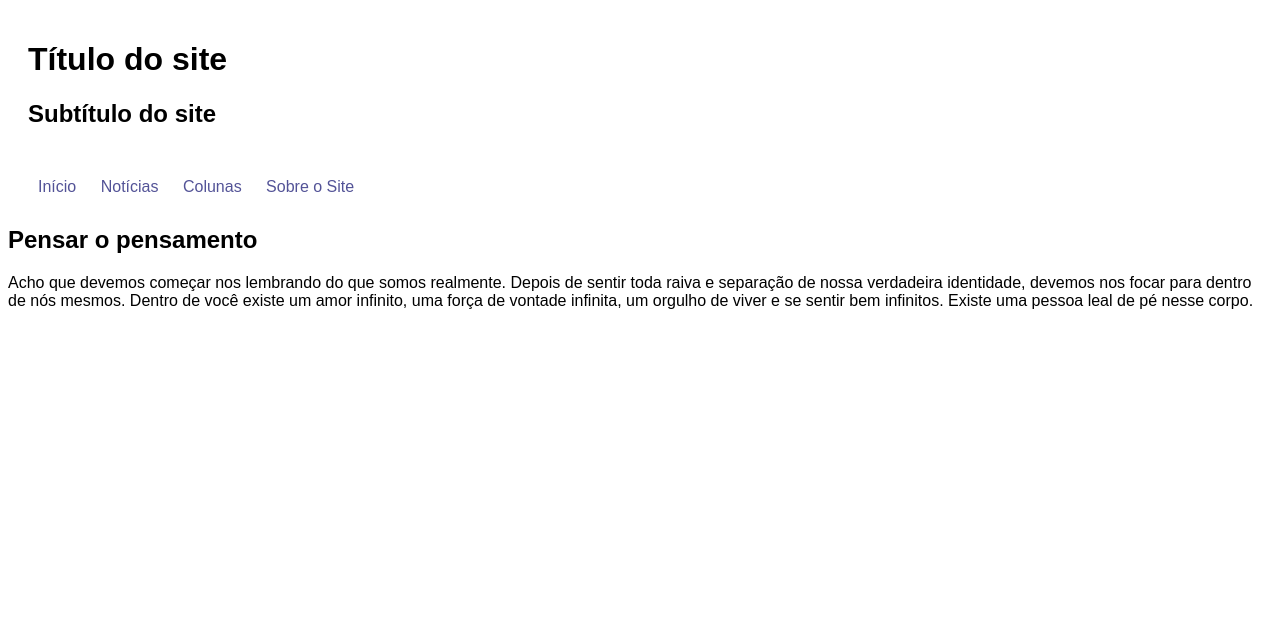
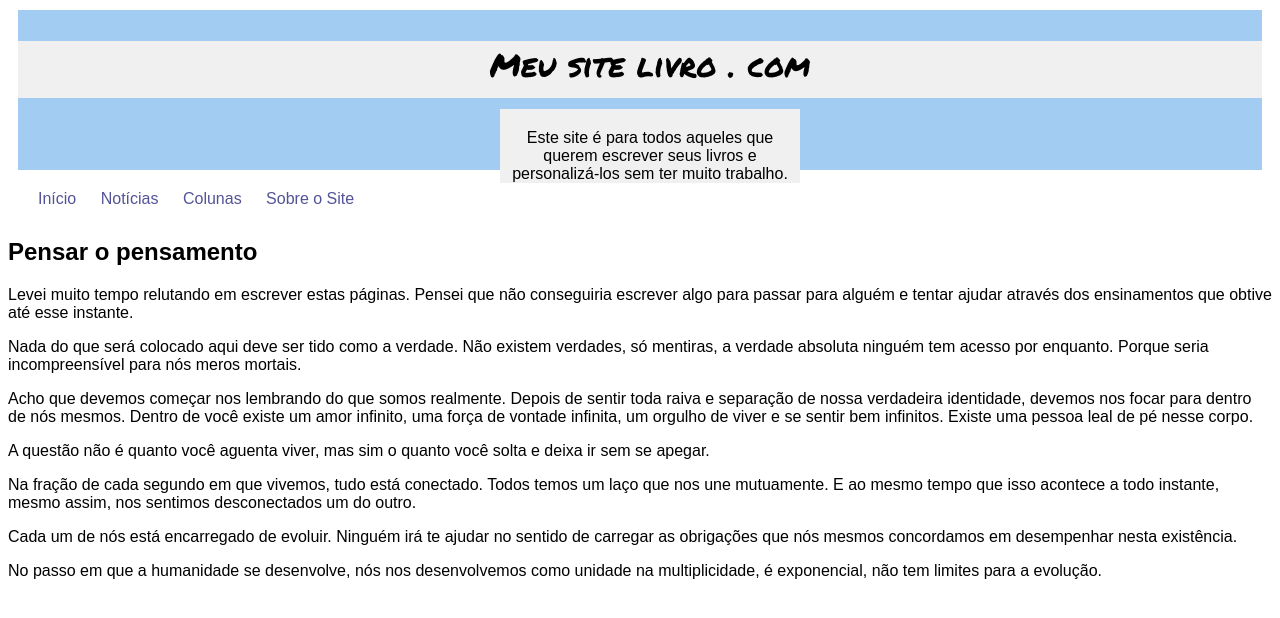
Before and after one commit to daophin/site, a plain HTML site: page index.html in a window 1280 px wide. Drawn offline with Linux system fonts and the light colour scheme.

Commit message:
atualização site

```diff
--- a/estilos/style.css
+++ b/estilos/style.css
@@ -1,15 +1,43 @@
 @charset "UTF-8";
+
+@import url('https://fonts.googleapis.com/css2?family=Permanent+Marker&display=swap');
+
 
 body {
     font-family: Arial, Helvetica, sans-serif;
     font-size: 1em;
 }
+header > div > h1 {
+    font: normal 2em 'Permanent Marker';
+    text-align: center;
+    padding-bottom: 10px;
+}
+
+.container p{
+    padding-top: 20px;
+    margin: 10px;
+    position: absolute;
+    max-width: 300px;
+    text-align: center;
+    top: 17%;
+    left: 50%;
+    margin-right: -50%;
+    transform: translate(-50%, -50%)
+
+
+
+}
+
+.container  {
+    background-color: rgb(240, 240, 240);
+}
 
 header {
-    padding: 10px;
+    padding-top: 10px;
+    padding-bottom: 50px;
     margin: 10px;
+    background-color: rgb(163, 204, 243);
 }
-
 
 nav {
     padding: 10px;
--- a/index.html
+++ b/index.html
@@ -6,11 +6,17 @@
     <meta name="viewport" content="width=device-width, initial-scale=1.0">
     <title>Título da Página</title>
     <link rel="stylesheet" href="estilos/style.css">
+    <style>
+
+    </style>
+
 </head>
 <body>
     <header>
-        <h1>Título do site</h1>
-        <h2>Subtítulo do site</h2>
+        <div class="container">
+        <h1>Meu site livro . com</h1>
+            <p class="container">Este site é para todos aqueles que querem escrever seus livros e personalizá-los sem ter muito trabalho.</p>
+        </div>
     </header>
     <nav>
         <a href="#">Início</a>
@@ -22,7 +28,24 @@
         <main>
             <article>
                 <h1>Pensar o pensamento</h1>
+                <p>Levei muito tempo relutando em escrever estas páginas. Pensei que não conseguiria escrever algo para passar para alguém e tentar ajudar através dos ensinamentos que obtive até esse instante.</p>
+
+                <p>Nada do que será colocado aqui deve ser tido como a verdade. Não existem verdades, só mentiras, a verdade absoluta ninguém tem acesso por enquanto. Porque seria incompreensível para nós meros mortais.</p>
+
                 <p>Acho que devemos começar nos lembrando do que somos realmente. Depois de sentir toda raiva e separação de nossa verdadeira identidade, devemos nos focar para dentro de nós mesmos. Dentro de você existe um amor infinito, uma força de vontade infinita, um orgulho de viver e se sentir bem infinitos. Existe uma pessoa leal de pé nesse corpo.</p>
+
+                <p>A questão não é quanto você aguenta viver, mas sim o quanto você solta e deixa ir sem se apegar.</p>
+
+                <p>Na fração de cada segundo em que vivemos, tudo está conectado. Todos temos um laço que nos une mutuamente. E ao mesmo tempo que isso acontece a todo instante, mesmo assim, nos sentimos desconectados um do outro.</p>
+
+                <p>Cada um de nós está encarregado de evoluir. Ninguém irá te ajudar no sentido de carregar as obrigações que nós mesmos concordamos em desempenhar nesta existência.</p>
+                <p>No passo em que a humanidade se desenvolve, nós nos desenvolvemos como unidade na multiplicidade, é exponencial, não tem limites para a evolução.</p>
+
+
+
+
+
+
             </article>
         </main>
     </div>
```
